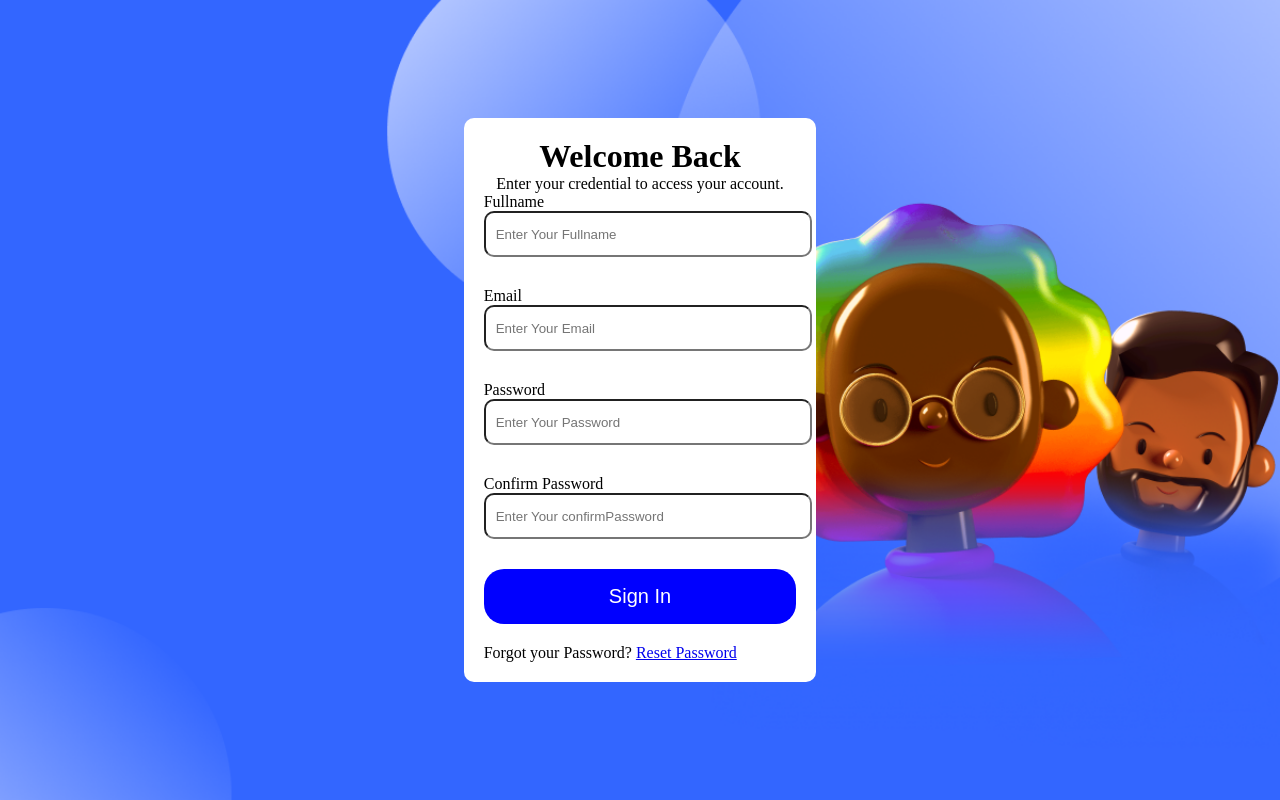
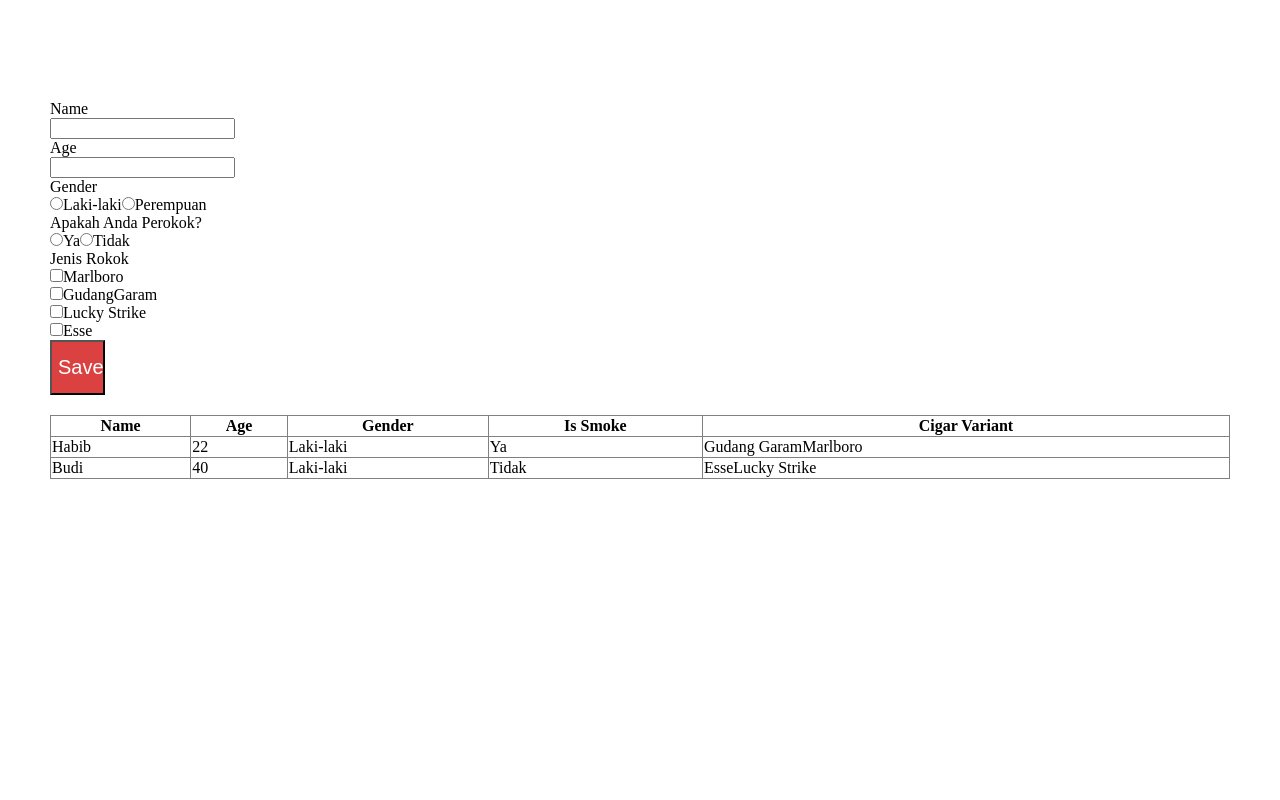
Before and after one commit to habibmrizki/fgh21-react-basic, a React (Vite) app: page / in a window 1280 px wide. Built offline with nearby package versions, Linux system fonts and the light colour scheme.

Commit message:
feat: repair structure Table.jsx

```diff
--- a/src/App.jsx
+++ b/src/App.jsx
@@ -10,8 +10,8 @@ function App() {
   return (
     <div>
       {/* <Counter /> */}
-      {/* {<Table />} */}
-      {<FormSignup />}
+      {<Table />}
+      {/* {<FormSignup />} */}
       {/* {<Form />} */}
     </div>
   );
--- a/src/components/Table.jsx
+++ b/src/components/Table.jsx
@@ -15,7 +15,7 @@ function Survey(item) {
       name: "Budi",
       age: 40,
       gender: "Laki-laki",
-      isSmoker: true,
+      isSmoker: false,
       cigar: ["Esse", "Lucky Strike"],
     },
   ]);
@@ -26,23 +26,25 @@ function Survey(item) {
     const age = event.target.age.value;
     const gender = event.target.gender.value;
     const isSmoker = event.target.isSmoker.value;
-    let cigar = [];
-    for (let i = 0; i < cigar.length; i++) {
-      if (cigar[i].checked) {
-        cigar.push(cigar[i].value);
+    const cigar = event.target.cigar;
+
+    let cigars = [];
+    cigar.forEach((item) => {
+      if (item.checked) {
+        cigars.push(item.value);
       }
-    }
+    });
 
-    console.log(cigar);
+    const arrCigar = cigars.join("; ");
 
     const newData = [...data];
     newData.push({
       id: Math.round(Math.random() * 999),
-      name,
-      age,
-      gender,
-      isSmoker,
-      cigar,
+      name: name,
+      age: age,
+      gender: gender,
+      isSmoker: isSmoker,
+      cigar: arrCigar,
     });
     setData(newData);
   }
@@ -94,8 +96,8 @@ function Survey(item) {
             <input
               type="checkbox"
               id="lucky-strike"
-              name="smoker"
-              value="Lucky Strike"
+              name="cigar"
+              value={"Lucky Strike"}
             />
             <label for="lucky-strike">Lucky Strike</label>
           </div>
```
